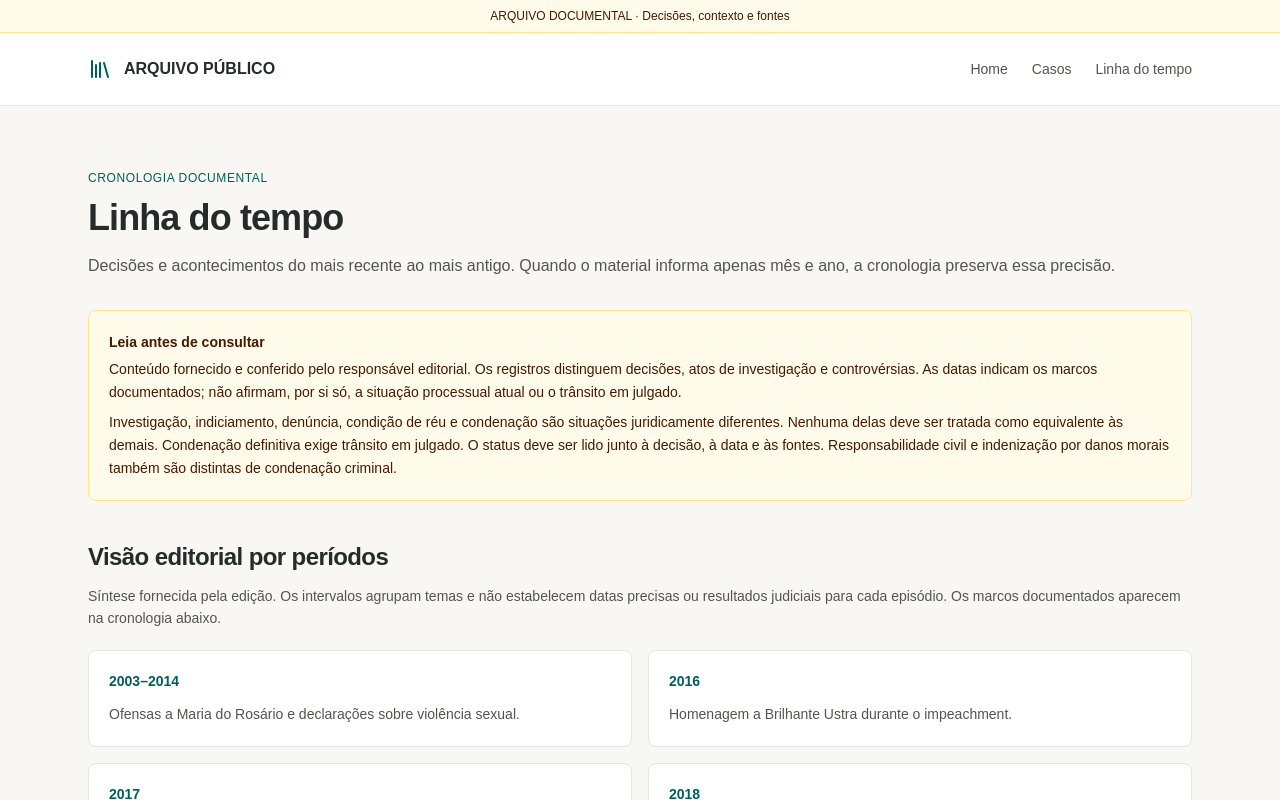
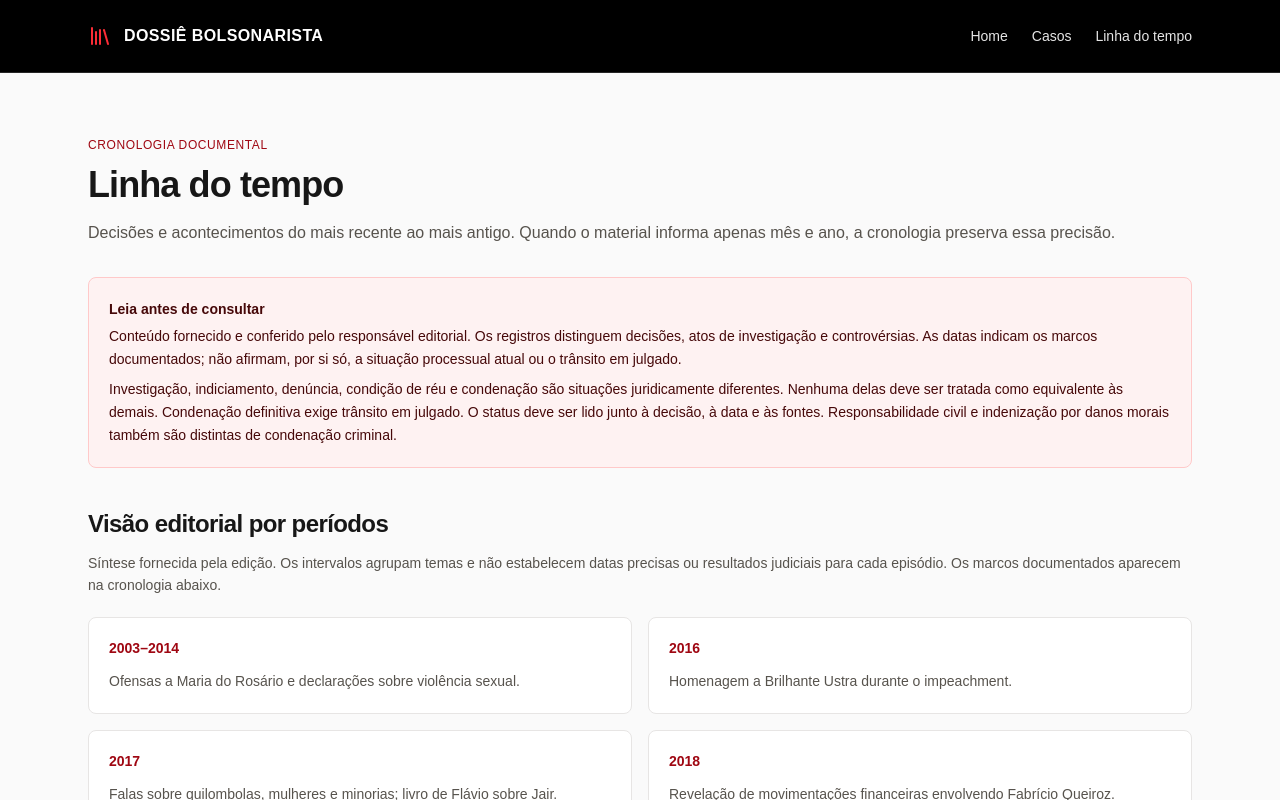
Before and after one commit to cauanwillian/site-documental, a Next.js app: page /timeline in a window 1280 px wide. Shown: the top 800 px of the page. Built offline with nearby package versions, Linux system fonts and the light colour scheme.

Commit message:
style: rename site to Dossiê Bolsonarista with black and red identity

```diff
--- a/src/app/casos/page.tsx
+++ b/src/app/casos/page.tsx
@@ -4,7 +4,7 @@ export const metadata = { title: "Casos" };
 export default function Cases() {
   return (
     <>
-      <p className="text-xs uppercase tracking-wider text-teal-800">
+      <p className="text-xs uppercase tracking-wider text-red-800">
         Índice documental
       </p>
       <h1 className="mt-3 text-4xl font-semibold">Casos e registros</h1>
--- a/src/app/globals.css
+++ b/src/app/globals.css
@@ -1,7 +1,7 @@
 @import "tailwindcss";
 :root {
-  --background: #f8f7f4;
-  --foreground: #242b2a;
+  --background: #fafafa;
+  --foreground: #171717;
 }
 @theme inline {
   --color-background: var(--background);
@@ -19,7 +19,7 @@ h3 {
   letter-spacing: -0.025em;
 }
 ::selection {
-  background: #ccdfda;
+  background: #fee2e2;
 }
 a,
 button,
@@ -30,6 +30,6 @@ input {
 a:focus-visible,
 select:focus-visible,
 input:focus-visible {
-  outline: 2px solid #115e59;
+  outline: 2px solid #b91c1c;
   outline-offset: 4px;
 }
--- a/src/app/layout.tsx
+++ b/src/app/layout.tsx
@@ -5,8 +5,8 @@ import { data, dateLabel } from "@/lib/data";
 import "./globals.css";
 export const metadata: Metadata = {
   title: {
-    default: "Arquivo público | Documentação Bolsonaro",
-    template: "%s | Arquivo público",
+    default: "Dossiê Bolsonarista | Casos, contexto e fontes",
+    template: "%s | Dossiê Bolsonarista",
   },
   description:
     "Arquivo documental sobre integrantes da família Bolsonaro. Casos, fontes e distinção de status jurídicos.",
@@ -23,17 +23,18 @@ export default function RootLayout({
         >
           Ir para o conteúdo
         </a>
-        <div className="border-b border-amber-200 bg-amber-50 py-2 text-center text-xs text-amber-950">
-          {data.editorial.banner}
-        </div>
-        <header className="border-b border-stone-200 bg-white">
+        <header className="border-b border-neutral-800 bg-black text-white">
           <div className="mx-auto flex max-w-6xl flex-wrap items-center justify-between gap-5 px-6 py-6">
-            <Link href="/" className="flex items-center gap-3 font-semibold">
-              <Library className="size-6 text-teal-800" /> ARQUIVO PÚBLICO
+            <Link
+              href="/"
+              className="flex items-center gap-3 font-semibold tracking-wide"
+            >
+              <Library className="size-6 shrink-0 text-red-500" /> DOSSIÊ
+              BOLSONARISTA
             </Link>
             <nav
               aria-label="Navegação principal"
-              className="flex gap-6 text-sm text-stone-600"
+              className="flex gap-6 text-sm text-neutral-200 [&_a:hover]:text-red-400"
             >
               <Link href="/">Home</Link>
               <Link href="/casos/">Casos</Link>
@@ -44,9 +45,9 @@ export default function RootLayout({
         <main id="conteudo" className="mx-auto max-w-6xl px-6 py-12 md:py-16">
           {children}
         </main>
-        <footer className="border-t border-stone-200">
-          <div className="mx-auto max-w-6xl px-6 py-8 text-sm text-stone-500">
-            <p className="font-semibold text-stone-700">
+        <footer className="border-t border-neutral-800 bg-black">
+          <div className="mx-auto max-w-6xl px-6 py-8 text-sm text-neutral-400">
+            <p className="font-semibold text-white">
               Documentação, contexto e transparência.
             </p>
             <p className="mt-2">{data.editorial.publicationNotice}</p>
--- a/src/app/not-found.tsx
+++ b/src/app/not-found.tsx
@@ -6,7 +6,7 @@ export default function NotFound() {
       <p className="my-5 text-stone-600">
         O endereço não corresponde a um registro publicado.
       </p>
-      <Link href="/casos/" className="text-teal-800 underline">
+      <Link href="/casos/" className="text-red-800 underline">
         Consultar o índice de casos
       </Link>
     </div>
--- a/src/app/pessoas/[slug]/page.tsx
+++ b/src/app/pessoas/[slug]/page.tsx
@@ -29,7 +29,7 @@ export default async function PersonPage({
   );
   return (
     <>
-      <p className="text-xs uppercase tracking-wider text-teal-800">
+      <p className="text-xs uppercase tracking-wider text-red-800">
         Perfil documental
       </p>
       <h1 className="mt-4 text-4xl font-semibold">{person.name}</h1>
--- a/src/app/timeline/page.tsx
+++ b/src/app/timeline/page.tsx
@@ -4,7 +4,7 @@ export const metadata = { title: "Linha do tempo" };
 export default function TimelinePage() {
   return (
     <>
-      <p className="text-xs uppercase tracking-wider text-teal-800">
+      <p className="text-xs uppercase tracking-wider text-red-800">
         Cronologia documental
       </p>
       <h1 className="mt-3 text-4xl font-semibold">Linha do tempo</h1>
@@ -26,7 +26,7 @@ export default function TimelinePage() {
               key={period.period}
               className="rounded-lg border border-stone-200 bg-white p-5"
             >
-              <dt className="text-sm font-semibold text-teal-800">
+              <dt className="text-sm font-semibold text-red-800">
                 {period.period}
               </dt>
               <dd className="mt-3 text-sm leading-relaxed text-stone-600">
--- a/src/components/archive.tsx
+++ b/src/components/archive.tsx
@@ -4,7 +4,7 @@ import { Badge } from "@/components/ui/badge";
 import { data, statusOf, categoryOf, dateLabel, type Case } from "@/lib/data";
 export function EditorialNotice() {
   return (
-    <aside className="rounded-lg border border-amber-200 bg-amber-50 p-5 text-sm leading-relaxed text-amber-950">
+    <aside className="rounded-lg border border-red-200 bg-red-50 p-5 text-sm leading-relaxed text-red-950">
       <strong className="block mb-1">Leia antes de consultar</strong>
       {data.editorial.publicationNotice}
       <p className="mt-2">{data.editorial.notice}</p>
@@ -15,17 +15,17 @@ export function CaseCard({ item }: { item: Case }) {
   return (
     <Link
       href={`/casos/${item.slug}`}
-      className="group block rounded-lg border border-stone-200 bg-white p-6 transition hover:border-teal-700 hover:shadow-sm"
+      className="group block rounded-lg border border-stone-200 bg-white p-6 transition hover:border-red-700 hover:shadow-sm"
     >
       <div className="flex flex-wrap gap-2">
         <Badge>{categoryOf(item.categoryId).name}</Badge>
         {item.placeholder && (
-          <Badge className="bg-amber-50 text-amber-900 border-amber-200">
+          <Badge className="bg-red-50 text-red-900 border-red-200">
             Placeholder
           </Badge>
         )}
       </div>
-      <h3 className="my-4 text-xl font-semibold group-hover:text-teal-800">
+      <h3 className="my-4 text-xl font-semibold group-hover:text-red-800">
         {item.title} <ArrowUpRight className="inline size-4" />
       </h3>
       <p className="text-sm leading-relaxed text-stone-600">{item.summary}</p>
@@ -74,21 +74,19 @@ export function Timeline({ caseId }: { caseId?: string }) {
       {events.map((e) => (
         <li
           key={e.id}
-          className="relative pb-8 pl-7 before:absolute before:-left-[5px] before:top-1 before:size-2.5 before:rounded-full before:bg-teal-800"
+          className="relative pb-8 pl-7 before:absolute before:-left-[5px] before:top-1 before:size-2.5 before:rounded-full before:bg-red-800"
         >
           <p className="mb-2 text-xs font-medium uppercase tracking-wider text-stone-500">
             {dateLabel(e.date)} ·{" "}
             {e.placeholder ? "Marco editorial" : statusOf(e.statusId).name}
           </p>
           {e.placeholder && (
-            <Badge className="mb-2 bg-amber-50 text-amber-900">
-              Placeholder
-            </Badge>
+            <Badge className="mb-2 bg-red-50 text-red-900">Placeholder</Badge>
           )}
           <h3 className="font-semibold">{e.title}</h3>
           <p className="mt-2 text-sm text-stone-600">{e.description}</p>
           {e.sourceIds.length > 0 && (
-            <ul className="mt-3 text-xs text-teal-800">
+            <ul className="mt-3 text-xs text-red-800">
               {data.sources
                 .filter((s) => (e.sourceIds as string[]).includes(s.id))
                 .map((s) => (
@@ -109,7 +107,7 @@ export function Timeline({ caseId }: { caseId?: string }) {
             </ul>
           )}
           <Link
-            className="mt-3 inline-block text-sm text-teal-800 underline underline-offset-4"
+            className="mt-3 inline-block text-sm text-red-800 underline underline-offset-4"
             href={`/casos/${e.caseId}`}
           >
             Consultar registro
@@ -130,9 +128,9 @@ export function ResearchSources() {
             href={s.url}
             target="_blank"
             rel="noopener noreferrer"
-            className="rounded-md border border-stone-200 bg-white p-4 hover:border-teal-700"
+            className="rounded-md border border-stone-200 bg-white p-4 hover:border-red-700"
           >
-            <ShieldCheck className="mb-3 size-5 text-teal-800" />
+            <ShieldCheck className="mb-3 size-5 text-red-800" />
             <span className="font-semibold">
               {s.name} <ArrowUpRight className="inline size-3" />
             </span>
--- a/src/components/case-filters.tsx
+++ b/src/components/case-filters.tsx
@@ -79,7 +79,7 @@ export function CaseFilters() {
         </Button>
       </div>
       {section && (
-        <aside className="mb-5 rounded-lg border border-amber-200 bg-amber-50 p-5 text-sm text-amber-950">
+        <aside className="mb-5 rounded-lg border border-red-200 bg-red-50 p-5 text-sm text-red-950">
           {data.sections.find((s) => s.id === section)?.notice}
         </aside>
       )}
--- a/src/components/ui/button.tsx
+++ b/src/components/ui/button.tsx
@@ -3,11 +3,11 @@ import { Slot } from "@radix-ui/react-slot";
 import { cva, type VariantProps } from "class-variance-authority";
 import { cn } from "@/lib/utils";
 const buttonVariants = cva(
-  "inline-flex items-center justify-center gap-2 rounded-md text-sm font-medium transition-colors focus-visible:outline-2 focus-visible:outline-offset-4 focus-visible:outline-teal-700 disabled:pointer-events-none disabled:opacity-50",
+  "inline-flex items-center justify-center gap-2 rounded-md text-sm font-medium transition-colors focus-visible:outline-2 focus-visible:outline-offset-4 focus-visible:outline-red-700 disabled:pointer-events-none disabled:opacity-50",
   {
     variants: {
       variant: {
-        default: "bg-teal-800 text-white hover:bg-teal-900",
+        default: "bg-red-800 text-white hover:bg-red-900",
         outline: "border border-stone-300 bg-white hover:bg-stone-100",
       },
       size: { default: "h-11 px-5", sm: "h-9 px-3" },
```
Also changed, not shown: src/app/casos/[slug]/page.tsx (+9 -9 lines), src/app/page.tsx (+5 -5 lines), src/app/icon.svg, src/data/archive.json, 1 other file (tests, documents, lock files or other folders).
